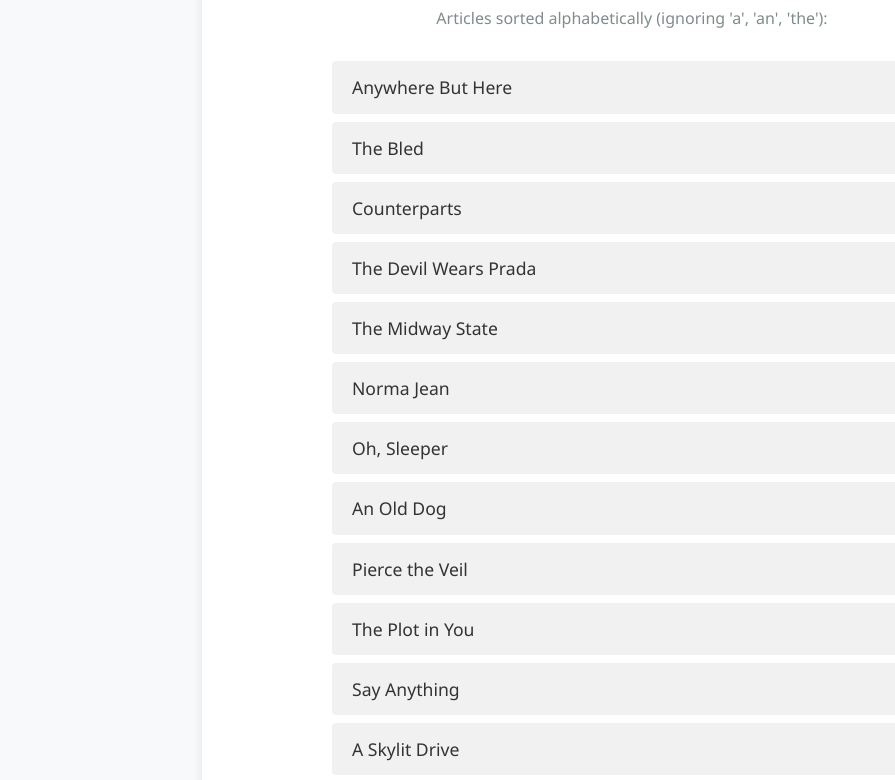
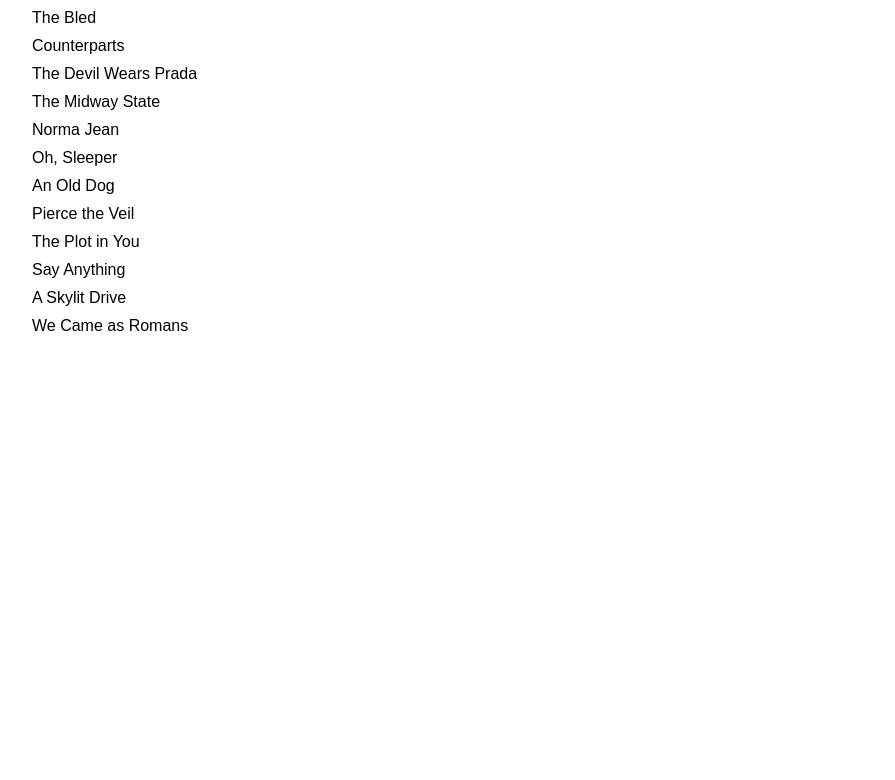
Before and after one commit to acciojob/sorting-articles-ratneshgithubaid, a website: page main.html in a window 1280 px wide. Shown: the part 144-924 px from the top of the page, without its empty margins (8-903 px from the left). After the commit the page ends 800 px from the top, so only its background shows below. Drawn offline with Linux system fonts and the light colour scheme.

Commit message:
created a submission

```diff
--- a/main.html
+++ b/main.html
@@ -1,17 +1,47 @@
 <!DOCTYPE html>
 <html lang="en">
 <head>
-    <meta charset="UTF-8">
-    <meta name="viewport" content="width=device-width, initial-scale=1.0">
-    <title>Alphabetical Article Sorter</title>
-    <link rel="stylesheet" href="styles.css">
+  <meta charset="UTF-8">
+  <title>Alphabetical Article Sorter</title>
+  <style>
+    body {
+      font-family: Arial, sans-serif;
+      padding: 2rem;
+    }
+    ul#bands {
+      list-style: none;
+      padding: 0;
+    }
+    ul#bands li {
+      padding: 5px 0;
+    }
+  </style>
 </head>
 <body>
-    <div class="container">
-        <h1>Alphabetical Article Sorter</h1>
-        <p>Articles sorted alphabetically (ignoring 'a', 'an', 'the'):</p>
-        <ul id="band"></ul>
-    </div>
-    <script src="script.js"></script>
+
+  <h1>Band List (Sorted Alphabetically)</h1>
+  <ul id="bands"></ul>
+
+  <script>
+    const bands = [
+      'The Plot in You', 'The Devil Wears Prada', 'Pierce the Veil', 'Norma Jean',
+      'The Bled', 'Say Anything', 'The Midway State', 'We Came as Romans',
+      'Counterparts', 'Oh, Sleeper', 'A Skylit Drive', 'Anywhere But Here', 'An Old Dog'
+    ];
+
+    function stripArticle(band) {
+      return band.replace(/^(a |an |the )/i, '').trim();
+    }
+
+    const sortedBands = bands.sort((a, b) => {
+      const nameA = stripArticle(a).toLowerCase();
+      const nameB = stripArticle(b).toLowerCase();
+      return nameA.localeCompare(nameB);
+    });
+
+    const ul = document.getElementById('bands');
+    ul.innerHTML = sortedBands.map(band => `<li>${band}</li>`).join('');
+  </script>
+
 </body>
 </html>
--- a/script.js
+++ /dev/null
@@ -1,42 +0,0 @@
-document.addEventListener('DOMContentLoaded', function() {
-    const bands = [
-        'The Plot in You',
-        'The Devil Wears Prada',
-        'Pierce the Veil',
-        'Norma Jean',
-        'The Bled',
-        'Say Anything',
-        'The Midway State',
-        'We Came as Romans',
-        'Counterparts',
-        'Oh, Sleeper',
-        'A Skylit Drive',
-        'Anywhere But Here',
-        'An Old Dog'
-    ];
-
-    // Improved function to strip articles
-    function stripArticles(name) {
-        return name.replace(/^(a |an |the )/i, '').trim();
-    }
-
-    // Sort the bands array properly
-    const sortedBands = bands.sort((a, b) => {
-        const nameA = stripArticles(a).toLowerCase();
-        const nameB = stripArticles(b).toLowerCase();
-        return nameA.localeCompare(nameB);
-    });
-
-    // Get the ul element
-    const bandList = document.getElementById('band');
-
-    // Clear any existing content
-    bandList.innerHTML = '';
-
-    // Add each band as a list item
-    sortedBands.forEach(band => {
-        const li = document.createElement('li');
-        li.textContent = band;
-        bandList.appendChild(li);
-    });
-});
--- a/styles.css
+++ /dev/null
@@ -1,67 +0,0 @@
-/*  your css code here. If applicable */
-body {
-    font-family: 'Segoe UI', Tahoma, Geneva, Verdana, sans-serif;
-    line-height: 1.6;
-    margin: 0;
-    padding: 20px;
-    background-color: #f8f9fa;
-    color: #333;
-}
-
-.container {
-    max-width: 800px;
-    margin: 0 auto;
-    background: white;
-    padding: 30px;
-    border-radius: 8px;
-    box-shadow: 0 2px 10px rgba(0, 0, 0, 0.1);
-}
-
-h1 {
-    color: #2c3e50;
-    text-align: center;
-    margin-bottom: 20px;
-    font-size: 2.2rem;
-}
-
-p {
-    text-align: center;
-    color: #7f8c8d;
-    margin-bottom: 30px;
-}
-
-#band {
-    list-style: none;
-    padding: 0;
-    margin: 0 auto;
-    max-width: 600px;
-}
-
-#band li {
-    padding: 12px 20px;
-    margin-bottom: 8px;
-    background-color: #f1f1f1;
-    border-radius: 4px;
-    transition: all 0.3s ease;
-    font-size: 1.1rem;
-}
-
-#band li:hover {
-    background-color: #e1e1e1;
-    transform: translateX(5px);
-}
-
-/* Responsive design */
-@media (max-width: 600px) {
-    .container {
-        padding: 20px;
-    }
-
-    h1 {
-        font-size: 1.8rem;
-    }
-
-    #band li {
-        padding: 10px 15px;
-    }
-}
```
